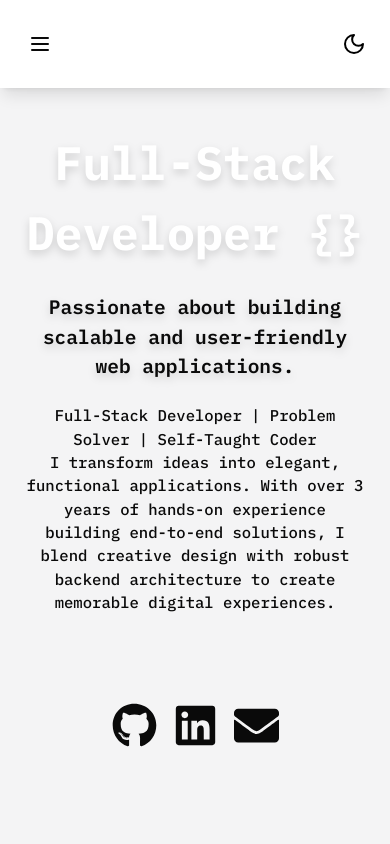
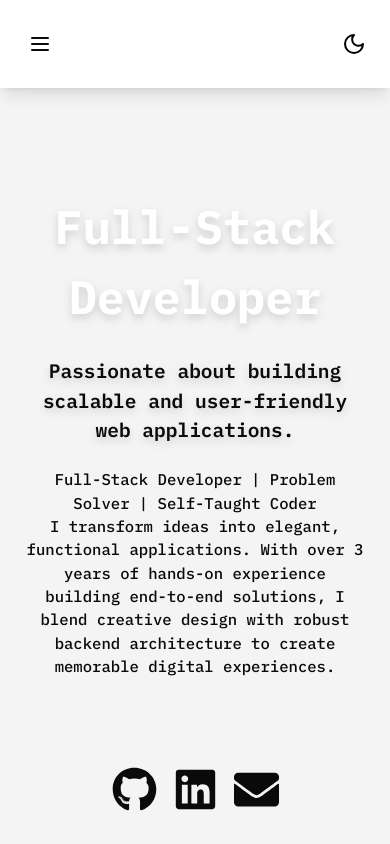
Before and after one commit to odedsam/portofolio-next-ts, a Next.js app: page / in a window 390 px wide. Shown: the top 844 px of the page. Built offline with nearby package versions, Linux system fonts and the light colour scheme.

Commit message:
typography

```diff
--- a/src/app/components/sections/ContactSection.tsx
+++ b/src/app/components/sections/ContactSection.tsx
@@ -1,8 +1,8 @@
 export default function ContactSection() {
   return (
     <section className="py-16 px-6 text-center">
-      <h2 className="text-4xl font-semibold mb-6 text-white drop-shadow-lg">Contact Me</h2>
-      <p className="text-gray-300">Email: oded@970@gmail.com</p>
+      <h2 className="text-4xl font-semibold mb-6 text-white drop-shadow-lg font-fira">Contact Me</h2>
+      <p className="text-gray-300 font-sans font font-semibold">Email: oded@970@gmail.com</p>
     </section>
   );
 }
--- a/src/app/components/sections/HomeSection.tsx
+++ b/src/app/components/sections/HomeSection.tsx
@@ -2,10 +2,10 @@ import HeroLinks from "../navigation/HeroLinks";
 
 export default function HeroSection() {
   return (
-    <section className="w-full mt-32 sm:mt-56 mb-24 sm:mb-24 flex flex-col gap-2 items-center justify-center text-center space-y-4 md:space-y-14 px-6 dark:main-gradient">
+    <section className="w-full mt-48 sm:mt-56 mb-24 sm:mb-24 flex flex-col gap-2 items-center justify-center text-center space-y-4 md:space-y-14 px-6 dark:main-gradient">
       <div className="flex flex-col items-center max-w-full">
-        <h2 className="text-[min(12vw,56px)] font-extrabold text-neon-blue text-white drop-shadow-lg md:drop-shadow-xl md:backdrop:backdrop-contrast-100 text-center font-sans">
-          Full-Stack Developer &#x7B;&#x7D;
+        <h2 className="font-sans text-[min(12vw,56px)] font-extrabold text-neon-blue text-white drop-shadow-lg md:drop-shadow-xl md:backdrop:backdrop-contrast-100 text-center">
+          Full-Stack Developer
         </h2>
       </div>
       <div className="flex flex-col items-center max-w-5xl md:max-w-full">
--- a/src/app/layout.tsx
+++ b/src/app/layout.tsx
@@ -31,7 +31,7 @@ export default function RootLayout({ children }: RootLayoutProps) {
   return (
     <html lang="en" suppressHydrationWarning>
       <body className={`${ibmPlexMono.variable} ${firaCode.variable} antialiased`}>
-        <ThemeProvider attribute="class" defaultTheme="enableSystem" enableSystem disableTransitionOnChange>
+        <ThemeProvider attribute="class" defaultTheme="system" enableSystem disableTransitionOnChange>
           <AppHeader />
           <MobileHeader />
           <main className="w-full -z-40">{children}</main>
```
